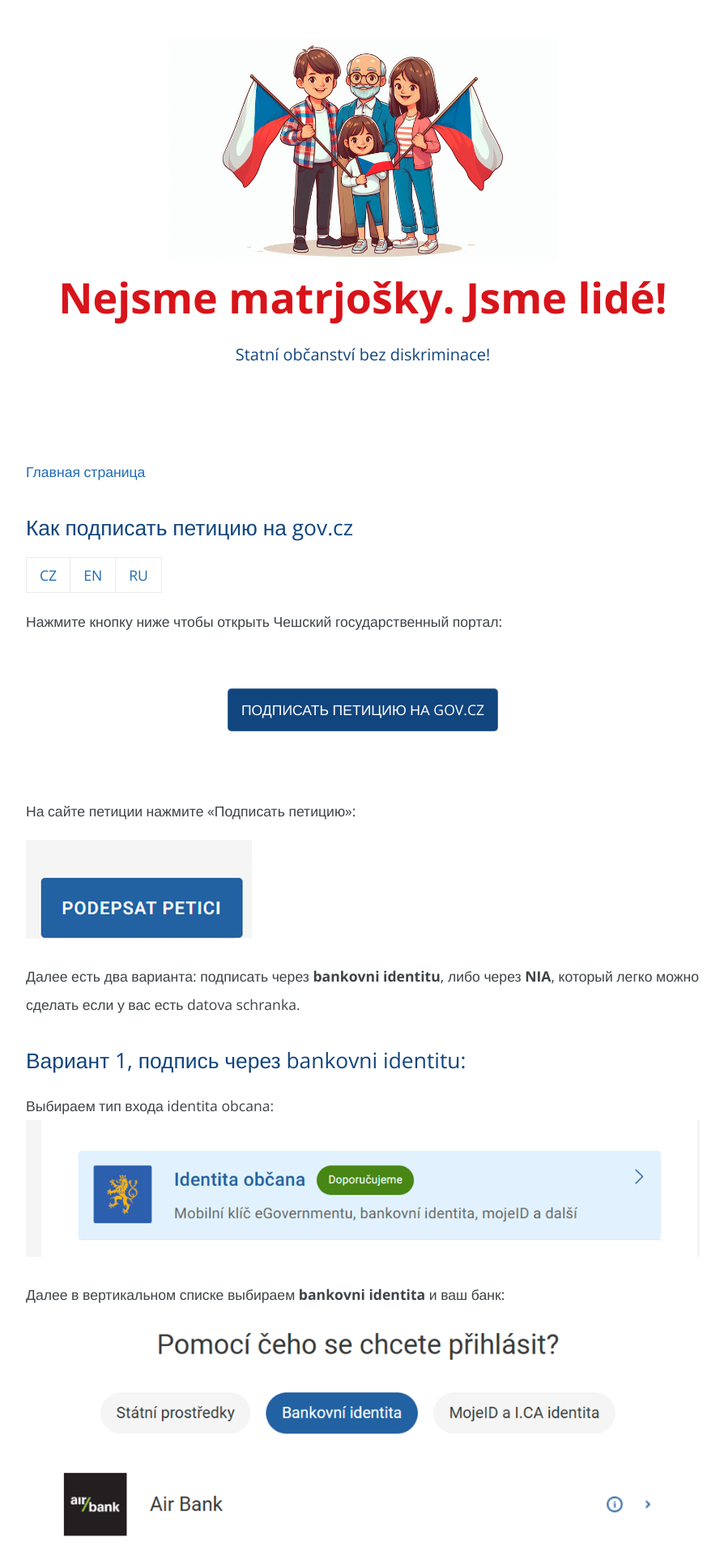
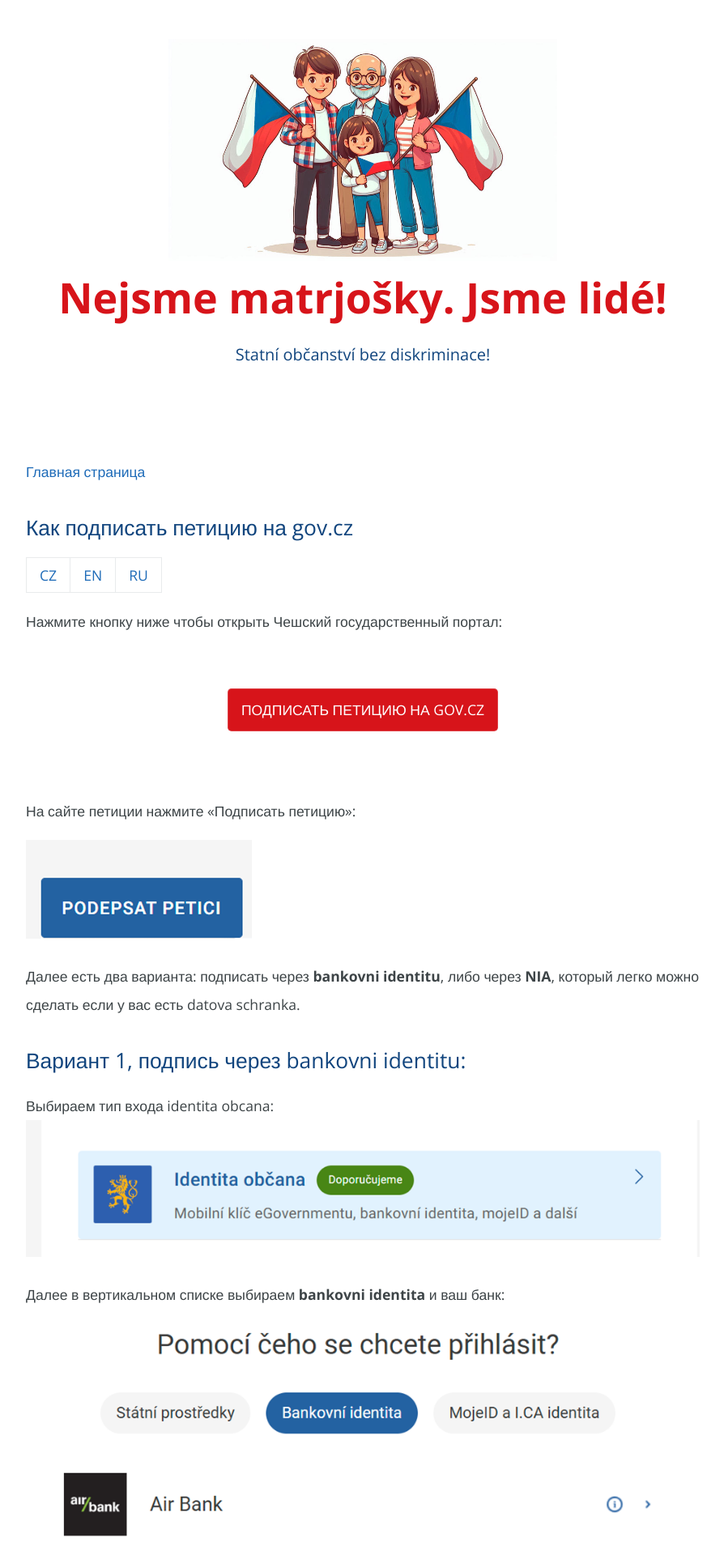
Before and after one commit to thewulf7/jsmelide, a Jekyll site: the page built from govcz_ru.md, in a window 1280 px wide. Shown: the top 1920 px of the page at 81% size, without its empty margins (192-1086 px from the left). Built offline with Jekyll 4.4.1, drawn with Linux system fonts in a browser that asks for light colours; comment, search, counter and statistics services are not loaded.

Commit message:
Buttons color swap

```diff
--- a/_includes/header-custom-ru.html
+++ b/_includes/header-custom-ru.html
@@ -1 +1 @@
-<a href="{{ site.petice.gov }}" class="btn btn-caps btn-action" target="_blank">Подписать петицию на gov.cz</a>
+<a href="{{ site.petice.gov }}" class="btn btn-caps" target="_blank">Подписать петицию на gov.cz</a>
```
